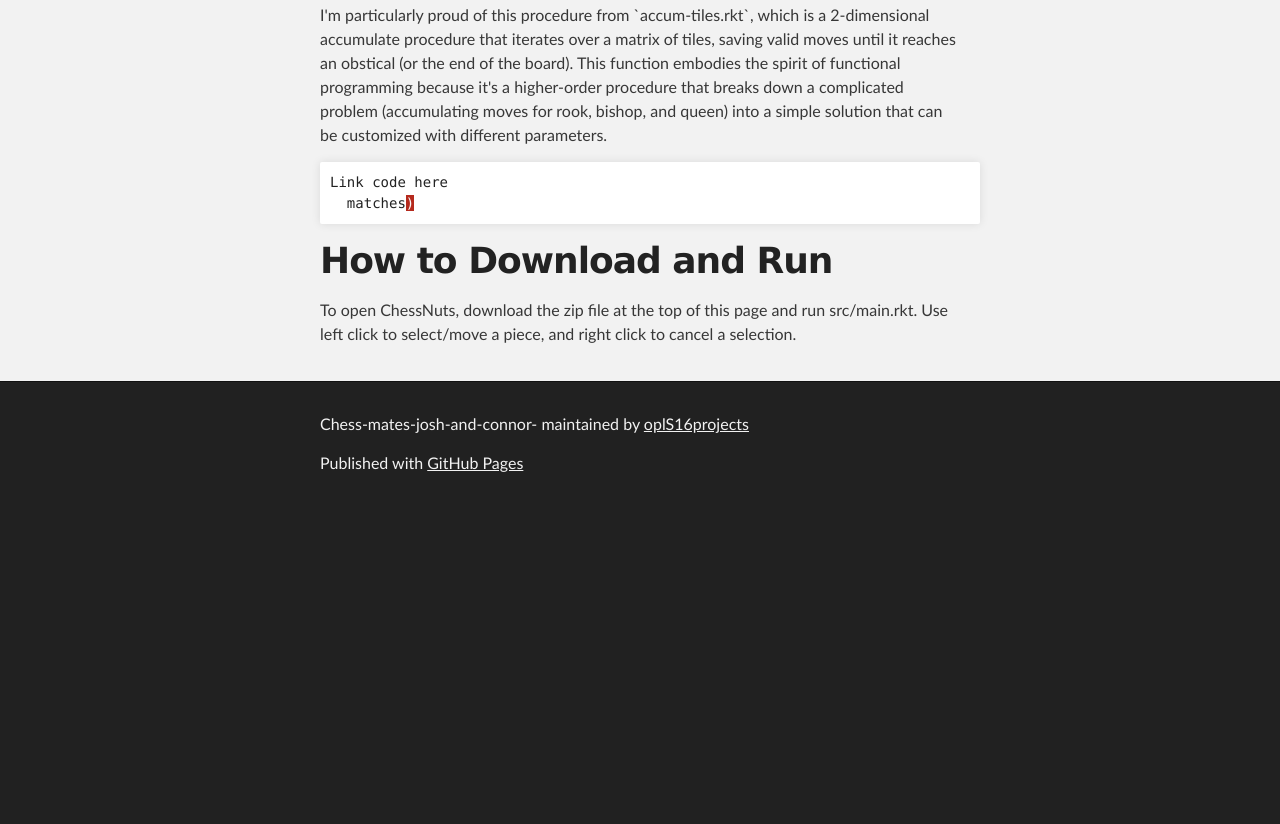
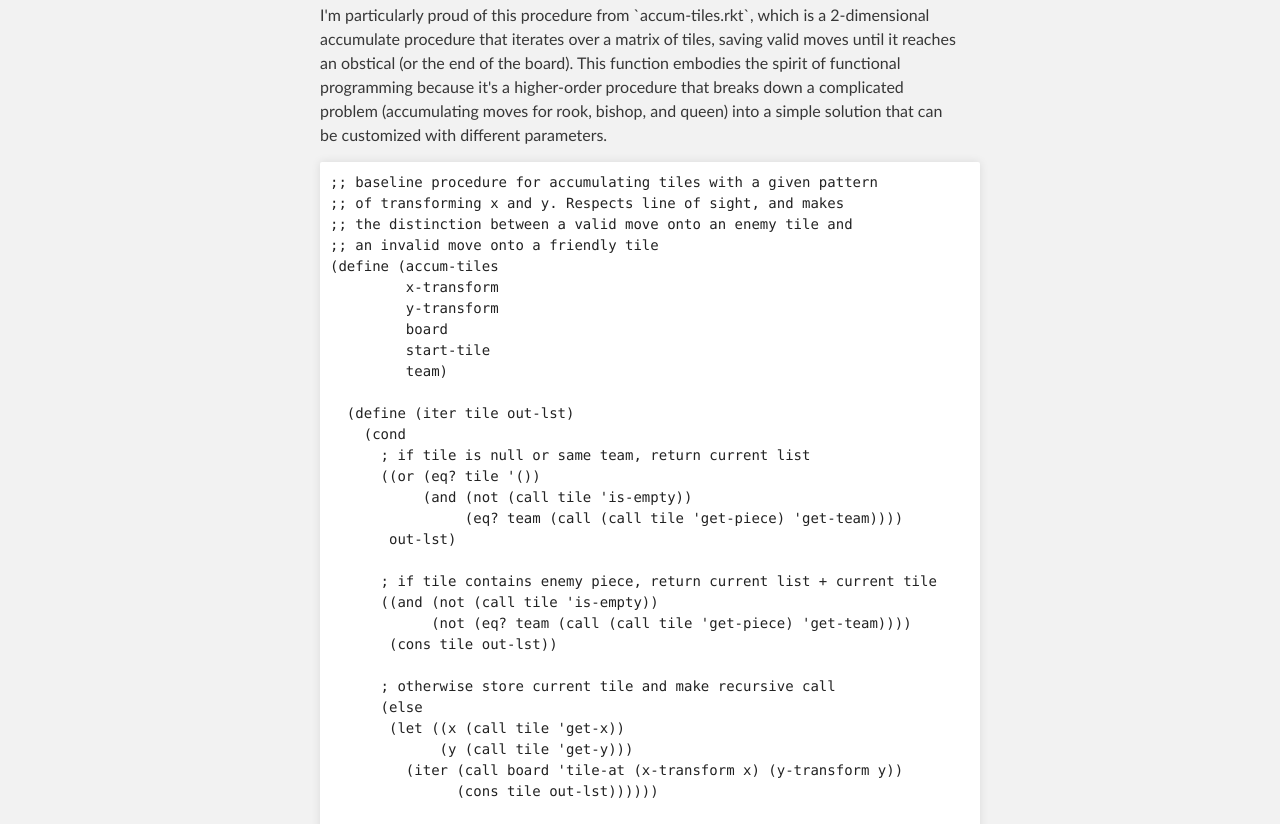
Before and after one commit to oplS16projects/Chess-Mates-Josh-and-Connor-, a plain HTML site: page index.html in a window 1280 px wide. Shown: the part 1736-2560 px from the top of the page. Before the commit the page ends 2246 px from the top, so only its background shows below. Drawn offline with Linux system fonts and the light colour scheme.

Commit message:
added accum-tiles code

```diff
--- a/index.html
+++ b/index.html
@@ -86,8 +86,45 @@
   moves for rook, bishop, and queen) into a simple solution that can be customized with different parameters.
 </p>
 
-<div class="highlight highlight-source-scheme"><pre>Link code here
-  matches<span class="pl-ii">)</span></pre></div>
+<div class="highlight highlight-source-scheme"><pre>;; baseline procedure for accumulating tiles with a given pattern
+;; of transforming x and y. Respects line of sight, and makes
+;; the distinction between a valid move onto an enemy tile and
+;; an invalid move onto a friendly tile
+(define (accum-tiles
+         x-transform
+         y-transform
+         board
+         start-tile
+         team)
+
+  (define (iter tile out-lst)
+    (cond
+      ; if tile is null or same team, return current list
+      ((or (eq? tile '())
+           (and (not (call tile 'is-empty))
+                (eq? team (call (call tile 'get-piece) 'get-team))))
+       out-lst)
+
+      ; if tile contains enemy piece, return current list + current tile
+      ((and (not (call tile 'is-empty))
+            (not (eq? team (call (call tile 'get-piece) 'get-team))))
+       (cons tile out-lst))
+
+      ; otherwise store current tile and make recursive call
+      (else
+       (let ((x (call tile 'get-x))
+             (y (call tile 'get-y)))
+         (iter (call board 'tile-at (x-transform x) (y-transform y))
+               (cons tile out-lst))))))
+
+  ; baseline call to iter, starts with
+  ; a transform because the start tile
+  ; is not considered to be a valid move
+  (let ((x (call start-tile 'get-x))
+        (y (call start-tile 'get-y)))
+    (iter (call board 'tile-at (x-transform x) (y-transform y))
+          '())))
+</span></pre></div>
 
 <h1>
 <a id="how-to-download-and-run" class="anchor" href="#how-to-download-and-run" aria-hidden="true"><span aria-hidden="true" class="octicon octicon-link"></span></a>How to Download and Run</h1>
```
